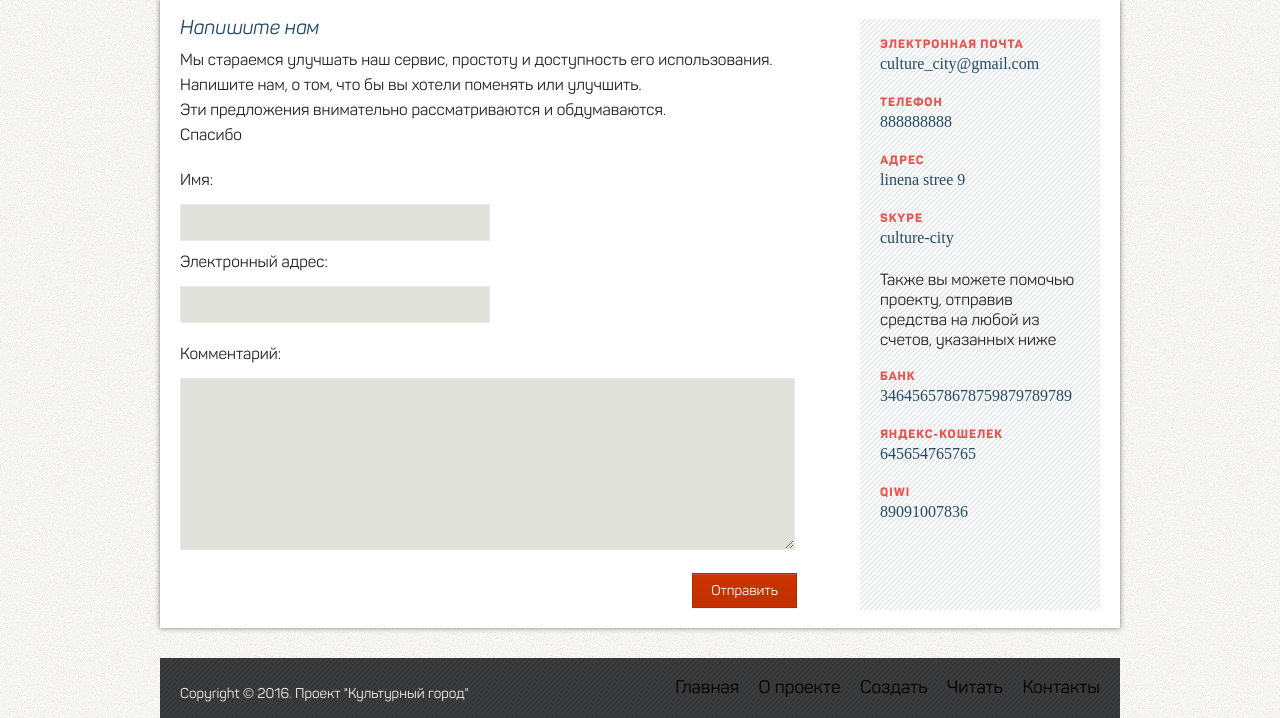
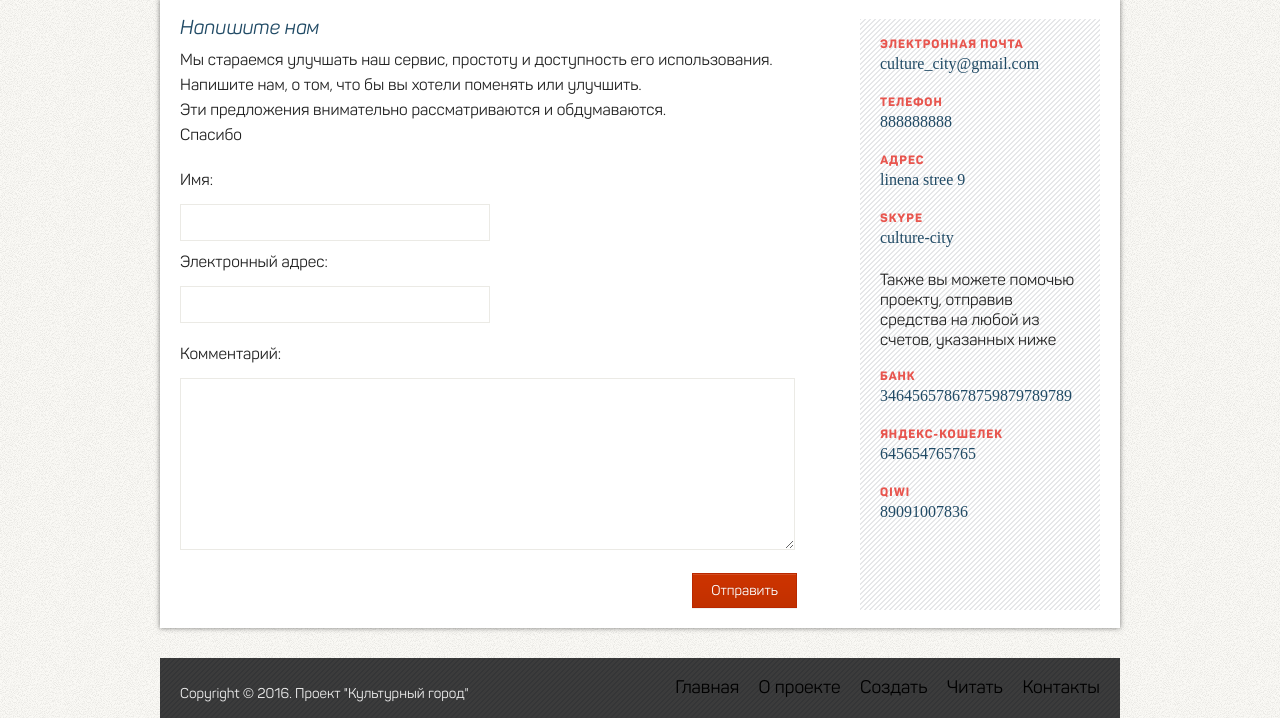
Before and after one commit to Alchick/city-city, a Flask app: page /contacts.html in a window 1280 px wide. Shown: the part 195-913 px from the top of the page. Run offline with Flask 2, Linux system fonts and the light colour scheme; parts of the project's set-up code (start-up, migrations or seed data) failed here and were passed over; some libraries are stand-ins or nearby versions.

Commit message:
correct css for form in contact page

```diff
--- a/app/static/css/forms.css
+++ b/app/static/css/forms.css
@@ -112,14 +112,13 @@ textarea {
     color: #204a65;
     font-family:"Panton-Italic";
 }
-.form-field:first-child {
+.contact-form-field:first-child {
     margin-right:50px;
 }
-.form-field {
+.contact-form-field {
     display:inline-block;
     width:46.2%;
 }
-.form-field input {
+.contact-form-field input {
     width:100%;
-    background-color:#e1e1db;
 }
--- a/app/static/css/styles.css
+++ b/app/static/css/styles.css
@@ -654,7 +654,6 @@ p {
 }
 .opinion textarea {
     width:95%;
-    background-color:#e1e1db;
 }
 
 .radioButton {
--- a/app/templates/contacts.html
+++ b/app/templates/contacts.html
@@ -5,12 +5,12 @@
   <h3>Напишите нам</h3>
   <p>Мы стараемся улучшать наш сервис, простоту и доступность его использования. Напишите нам, о том, что бы вы хотели поменять или улучшить.<br>Эти предложения внимательно рассматриваются и обдумаваются. <br>Спасибо</p>
   <form action="{{ url_for('contact') }}" method="POST" name="multipart/form-data">
-    <div class="form-field">
+    <div class="contact-form-field">
       <p>Имя:</p>
       <input type="text" name="name">
     </div>
 
-    <div class="form-field">
+    <div class="contact-form-field">
       <p>Электронный адрес:</p>
       <input type="text" name="email">
     </div>
```
